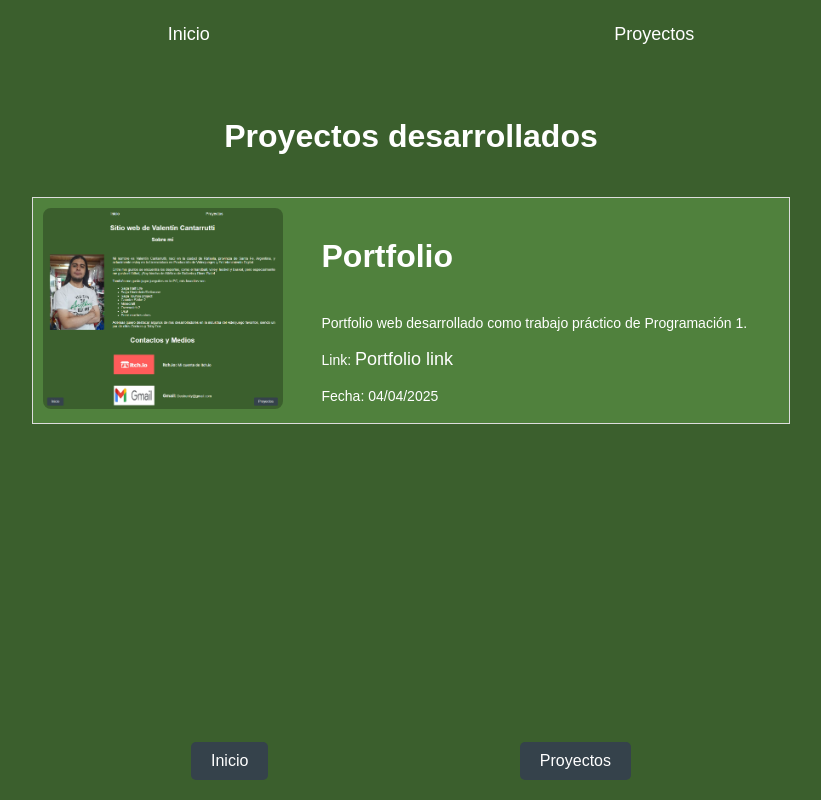
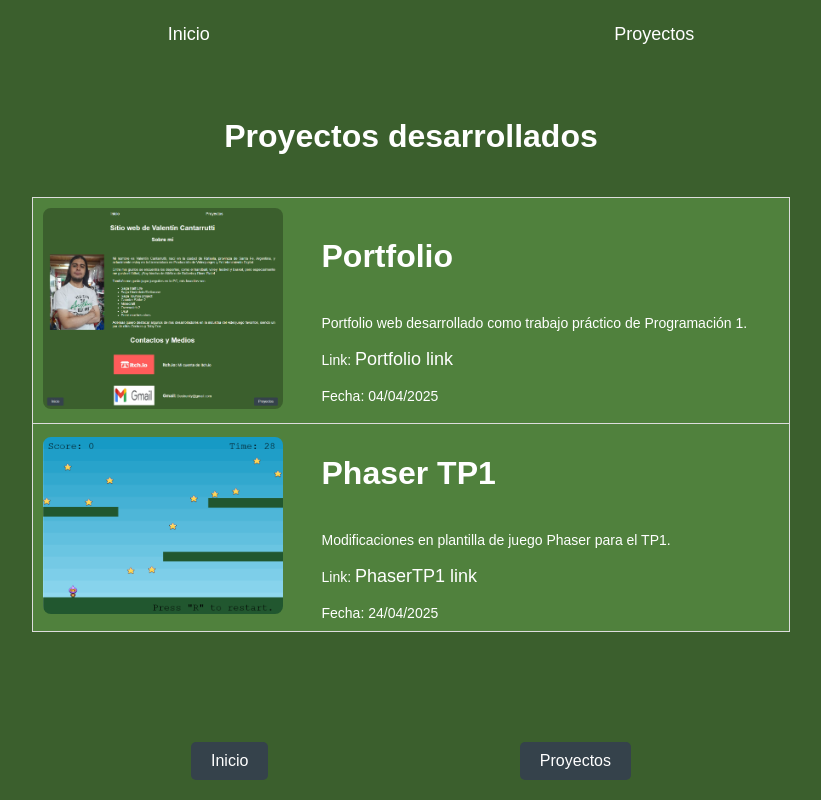
Before and after one commit to ValentinCantarrutti/Portfolio, a plain HTML site: page proyectos.html in a window 1280 px wide. Shown: the whole page, without its empty margins (229-1050 px from the left). Drawn offline with Linux system fonts and the light colour scheme.

Commit message:
Añadido TP1 phaser a proyectos

```diff
--- a/assets/style.css
+++ b/assets/style.css
@@ -108,6 +108,9 @@ a:visited {
     vertical-align: middle;
 }
 
+.tablasimple tr {
+    border-bottom: 1px solid #ddd;
+  }
 
 .tablasimple .imagen {
     max-width: 240px;
--- a/proyectos.html
+++ b/proyectos.html
@@ -26,6 +26,10 @@ content="width=device-width, initial-scale=1.0">
             <td><img src="./images/portfolio.png" alt="Imagen de Portfolio" class="imagen"></td>
             <td><h1>Portfolio</h1><br><p>Portfolio web desarrollado como trabajo práctico de Programación 1.</p><br><p>Link: <a href="https://valentincantarrutti.github.io/Portfolio/index.html">Portfolio link</a></p><br><p>Fecha: 04/04/2025</p></td>
         </tr>
+        <tr>
+            <td><img src="./images/phaser1.png" alt="Imagen de Portfolio" class="imagen"></td>
+            <td><h1>Phaser TP1</h1><br><p>Modificaciones en plantilla de juego Phaser para el TP1.</p><br><p>Link: <a href="https://valentincantarrutti.github.io/Phaserprimerjuego/">PhaserTP1 link</a></p><br><p>Fecha: 24/04/2025</p></td>
+        </tr>
     </table>
 </div>
 
```
Also changed, not shown: images/phaser1.png (added).
